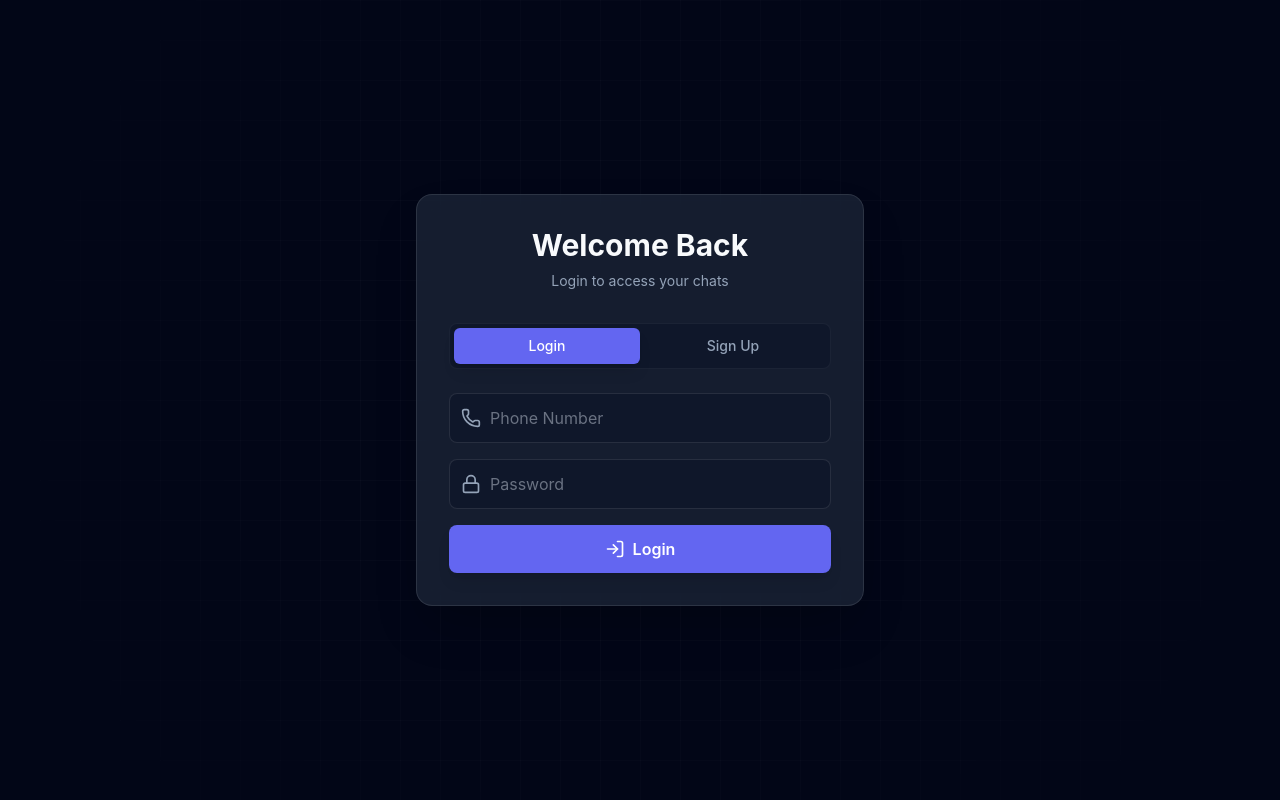
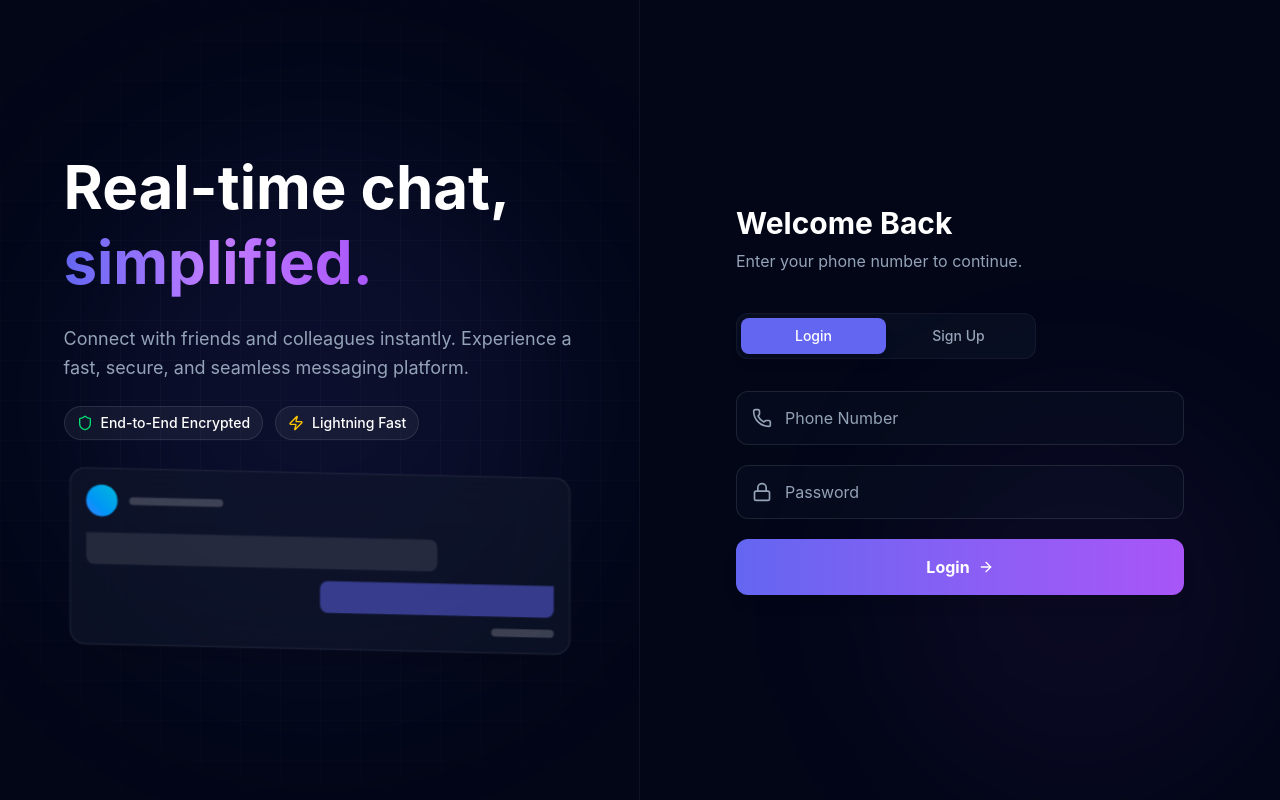
Before and after one commit to ankitbareth-dev/Chat-App-Frontend, a React (Vite) app: page /auth in a window 1280 px wide. Built offline with nearby package versions, Linux system fonts and the light colour scheme; no server answers.

Commit message:
improved designe for auth page

```diff
--- a/src/features/auth/AuthPage.tsx
+++ b/src/features/auth/AuthPage.tsx
@@ -2,11 +2,13 @@ import React, { useState, useEffect } from "react";
 import { useNavigate } from "react-router-dom";
 import {
   Loader2,
-  LogIn,
   UserPlus,
   Mail,
   Phone,
   Lock,
+  ArrowRight,
+  Shield,
+  Zap,
   User,
 } from "lucide-react";
 
@@ -23,7 +25,7 @@ const AuthPage = () => {
 
   useEffect(() => {
     if (isAuthenticated) {
-      navigate("/chat");
+      navigate("/dashboard");
     }
   }, [isAuthenticated, navigate]);
 
@@ -33,11 +35,6 @@ const AuthPage = () => {
     phone: "",
     password: "",
   });
-
-  //const handleToggle = () => {
-  // setIsLogin(!isLogin);
-  // setFormData({ name: "", email: "", phone: "", password: "" });
-  // };
 
   const handleSubmit = async (e: React.FormEvent) => {
     e.preventDefault();
@@ -59,36 +56,103 @@ const AuthPage = () => {
       loginUser.fulfilled.match(resultAction) ||
       signupUser.fulfilled.match(resultAction)
     ) {
-      navigate("/chat");
+      navigate("/dashboard");
     }
   };
 
   return (
-    <div className="min-h-screen flex items-center justify-center relative overflow-hidden bg-[var(--bg-deep)]">
-      {/* Background Grid Pattern */}
-      <div className="fixed inset-0 bg-grid-pattern pointer-events-none z-0 opacity-40" />
+    <div className="min-h-screen w-full grid lg:grid-cols-2 bg-[var(--bg-deep)]">
+      {/* =========================== */}
+      {/* LEFT SIDE: Marketing (Desktop Only) */}
+      {/* =========================== */}
+      <div className="hidden lg:flex relative overflow-hidden flex-col justify-center items-center p-12 border-r border-white/5">
+        {/* Background Elements from Hero */}
+        <div className="absolute inset-0 bg-grid-pattern pointer-events-none z-0 opacity-40" />
+        <div className="absolute top-1/2 left-1/2 -translate-x-1/2 -translate-y-1/2 w-[500px] h-[500px] bg-[var(--brand-primary)]/10 rounded-full blur-[100px] pointer-events-none" />
 
-      {/* Main Card */}
-      <div className="relative z-10 w-full max-w-md p-8 rounded-2xl border border-white/10 bg-[var(--bg-card)] backdrop-blur-md shadow-2xl">
-        {/* Header */}
-        <div className="text-center mb-8">
-          <h1 className="text-3xl font-bold text-[var(--text-main)] mb-2">
+        <div className="relative z-10 max-w-lg w-full space-y-8">
+          {/* Hero Text */}
+          <div className="space-y-6">
+            <h1 className="text-5xl md:text-6xl font-bold leading-tight text-white">
+              Real-time chat, <br />
+              <span className="text-transparent bg-clip-text bg-gradient-to-r from-[var(--brand-primary)] via-purple-400 to-[var(--brand-accent)]">
+                simplified.
+              </span>
+            </h1>
+            <p className="text-lg text-[var(--text-muted)] leading-relaxed">
+              Connect with friends and colleagues instantly. Experience a fast,
+              secure, and seamless messaging platform.
+            </p>
+
+            <div className="flex flex-wrap gap-3">
+              <div className="flex items-center gap-2 px-3 py-1.5 rounded-full bg-white/5 border border-white/10 text-sm font-medium text-white">
+                <Shield className="h-4 w-4 text-green-400" /> End-to-End
+                Encrypted
+              </div>
+              <div className="flex items-center gap-2 px-3 py-1.5 rounded-full bg-white/5 border border-white/10 text-sm font-medium text-white">
+                <Zap className="h-4 w-4 text-yellow-400" /> Lightning Fast
+              </div>
+            </div>
+          </div>
+
+          {/* Mini Chat UI Visual (Simplified Hero Visual) */}
+          <div className="relative perspective-1000 mt-8 transform rotate-y-12 rotate-x-6 hover:rotate-0 transition-transform duration-500">
+            <div className="rounded-2xl border border-white/10 bg-[var(--bg-surface)]/60 backdrop-blur-xl p-4 shadow-2xl">
+              <div className="flex items-center gap-3 mb-4">
+                <div className="h-8 w-8 rounded-full bg-gradient-to-tr from-blue-500 to-cyan-500"></div>
+                <div className="h-2 w-24 bg-white/20 rounded-full"></div>
+              </div>
+              <div className="space-y-3">
+                <div className="h-8 w-3/4 bg-white/10 rounded-lg rounded-tl-none"></div>
+                <div className="h-8 w-1/2 ml-auto bg-[var(--brand-primary)]/50 rounded-lg rounded-tr-none"></div>
+                <div className="h-2 w-16 ml-auto bg-white/20 rounded-full"></div>
+              </div>
+            </div>
+          </div>
+        </div>
+      </div>
+
+      {/* =========================== */}
+      {/* RIGHT SIDE: The Form (Clean Layout) */}
+      {/* =========================== */}
+      <div className="flex flex-col justify-center items-center p-8 relative">
+        {/* Ambient Glow for Form Side */}
+        <div className="absolute bottom-0 right-0 w-[400px] h-[400px] bg-[var(--brand-accent)]/5 rounded-full blur-[80px] pointer-events-none" />
+
+        {/* Form Container - No Card Border, Just Content */}
+        <div className="w-full max-w-md z-10 animate-fade-in-up">
+          {/* Header Section */}
+          <div className="mb-10">
+            {/* Mobile Logo (Only visible on small screens) */}
+            <div className="lg:hidden flex items-center gap-3 mb-6">
+              <div className="h-10 w-10 rounded-xl bg-gradient-to-br from-[var(--brand-primary)] to-[var(--brand-accent)] flex items-center justify-center text-white font-bold">
+                A
+              </div>
+              <span className="text-xl font-bold text-white">App Name</span>
+            </div>
+
+            <h2 className="text-3xl font-bold text-white mb-2">
               {isLogin ? "Welcome Back" : "Create Account"}
-          </h1>
-          <p className="text-[var(--text-muted)] text-sm">
+            </h2>
+            <p className="text-[var(--text-muted)]">
               {isLogin
-              ? "Login to access your chats"
-              : "Get started with your account today"}
+                ? "Enter your phone number to continue."
+                : "Enter your details to get started."}
             </p>
           </div>
 
-        {/* Tabs */}
-        <div className="flex bg-[var(--bg-surface)] rounded-lg p-1 mb-6 border border-white/5">
+          {/* Toggle Switch */}
+          <div className="flex bg-[var(--bg-surface)]/50 p-1 rounded-xl mb-8 border border-white/5 relative max-w-[300px]">
+            <div
+              className={`absolute top-1 bottom-1 w-[calc(50%-4px)] rounded-lg bg-[var(--brand-primary)] shadow-lg shadow-[var(--brand-primary)]/20 transition-all duration-300 ease-in-out ${
+                isLogin ? "left-1" : "left-1/2 ml-1"
+              }`}
+            />
             <button
               onClick={() => setIsLogin(true)}
-            className={`flex-1 py-2 text-sm font-medium rounded-md transition-all duration-200 ${
+              className={`flex-1 relative z-10 py-2 text-sm font-medium transition-colors duration-300 ${
                 isLogin
-                ? "bg-[var(--brand-primary)] text-white shadow-lg shadow-[var(--brand-primary)]/20"
+                  ? "text-white"
                   : "text-[var(--text-muted)] hover:text-white"
               }`}
             >
@@ -96,9 +160,9 @@ const AuthPage = () => {
             </button>
             <button
               onClick={() => setIsLogin(false)}
-            className={`flex-1 py-2 text-sm font-medium rounded-md transition-all duration-200 ${
+              className={`flex-1 relative z-10 py-2 text-sm font-medium transition-colors duration-300 ${
                 !isLogin
-                ? "bg-[var(--brand-primary)] text-white shadow-lg shadow-[var(--brand-primary)]/20"
+                  ? "text-white"
                   : "text-[var(--text-muted)] hover:text-white"
               }`}
             >
@@ -108,17 +172,17 @@ const AuthPage = () => {
 
           {/* Error Message */}
           {error && (
-          <div className="mb-4 p-3 rounded bg-red-500/10 border border-red-500/20 text-red-400 text-sm text-center">
+            <div className="mb-6 p-3 rounded-lg bg-red-500/10 border border-red-500/20 text-red-400 text-sm text-center">
               {error}
             </div>
           )}
 
           {/* Form */}
-        <form onSubmit={handleSubmit} className="space-y-4">
+          <form onSubmit={handleSubmit} className="space-y-5">
             {/* Name Field */}
             {!isLogin && (
-            <div className="relative">
-              <User className="absolute left-3 top-1/2 transform -translate-y-1/2 h-5 w-5 text-[var(--text-muted)]" />
+              <div className="relative group">
+                <User className="absolute left-4 top-1/2 transform -translate-y-1/2 h-5 w-5 text-[var(--text-muted)] group-focus-within:text-[var(--brand-primary)] transition-colors" />
                 <input
                   type="text"
                   placeholder="Full Name"
@@ -126,7 +190,7 @@ const AuthPage = () => {
                   onChange={(e) =>
                     setFormData({ ...formData, name: e.target.value })
                   }
-                className="w-full bg-[var(--bg-surface)] border border-white/10 text-[var(--text-main)] pl-10 pr-4 py-3 rounded-lg focus:outline-none focus:ring-2 focus:ring-[var(--brand-primary)] focus:border-transparent placeholder-gray-500 transition-all"
+                  className="w-full bg-[var(--bg-surface)]/30 border border-white/10 text-[var(--text-main)] pl-12 pr-4 py-3.5 rounded-xl focus:outline-none focus:border-[var(--brand-primary)] focus:ring-1 focus:ring-[var(--brand-primary)]/50 placeholder-[var(--text-muted)] transition-all"
                   required={!isLogin}
                 />
               </div>
@@ -134,8 +198,8 @@ const AuthPage = () => {
 
             {/* Email Field */}
             {!isLogin && (
-            <div className="relative">
-              <Mail className="absolute left-3 top-1/2 transform -translate-y-1/2 h-5 w-5 text-[var(--text-muted)]" />
+              <div className="relative group">
+                <Mail className="absolute left-4 top-1/2 transform -translate-y-1/2 h-5 w-5 text-[var(--text-muted)] group-focus-within:text-[var(--brand-primary)] transition-colors" />
                 <input
                   type="email"
                   placeholder="Email Address"
@@ -143,15 +207,15 @@ const AuthPage = () => {
                   onChange={(e) =>
                     setFormData({ ...formData, email: e.target.value })
                   }
-                className="w-full bg-[var(--bg-surface)] border border-white/10 text-[var(--text-main)] pl-10 pr-4 py-3 rounded-lg focus:outline-none focus:ring-2 focus:ring-[var(--brand-primary)] focus:border-transparent placeholder-gray-500 transition-all"
+                  className="w-full bg-[var(--bg-surface)]/30 border border-white/10 text-[var(--text-main)] pl-12 pr-4 py-3.5 rounded-xl focus:outline-none focus:border-[var(--brand-primary)] focus:ring-1 focus:ring-[var(--brand-primary)]/50 placeholder-[var(--text-muted)] transition-all"
                   required={!isLogin}
                 />
               </div>
             )}
 
             {/* Phone Number */}
-          <div className="relative">
-            <Phone className="absolute left-3 top-1/2 transform -translate-y-1/2 h-5 w-5 text-[var(--text-muted)]" />
+            <div className="relative group">
+              <Phone className="absolute left-4 top-1/2 transform -translate-y-1/2 h-5 w-5 text-[var(--text-muted)] group-focus-within:text-[var(--brand-primary)] transition-colors" />
               <input
                 type="tel"
                 placeholder="Phone Number"
@@ -159,14 +223,14 @@ const AuthPage = () => {
                 onChange={(e) =>
                   setFormData({ ...formData, phone: e.target.value })
                 }
-              className="w-full bg-[var(--bg-surface)] border border-white/10 text-[var(--text-main)] pl-10 pr-4 py-3 rounded-lg focus:outline-none focus:ring-2 focus:ring-[var(--brand-primary)] focus:border-transparent placeholder-gray-500 transition-all"
+                className="w-full bg-[var(--bg-surface)]/30 border border-white/10 text-[var(--text-main)] pl-12 pr-4 py-3.5 rounded-xl focus:outline-none focus:border-[var(--brand-primary)] focus:ring-1 focus:ring-[var(--brand-primary)]/50 placeholder-[var(--text-muted)] transition-all"
                 required
               />
             </div>
 
             {/* Password */}
-          <div className="relative">
-            <Lock className="absolute left-3 top-1/2 transform -translate-y-1/2 h-5 w-5 text-[var(--text-muted)]" />
+            <div className="relative group">
+              <Lock className="absolute left-4 top-1/2 transform -translate-y-1/2 h-5 w-5 text-[var(--text-muted)] group-focus-within:text-[var(--brand-primary)] transition-colors" />
               <input
                 type="password"
                 placeholder="Password"
@@ -174,7 +238,7 @@ const AuthPage = () => {
                 onChange={(e) =>
                   setFormData({ ...formData, password: e.target.value })
                 }
-              className="w-full bg-[var(--bg-surface)] border border-white/10 text-[var(--text-main)] pl-10 pr-4 py-3 rounded-lg focus:outline-none focus:ring-2 focus:ring-[var(--brand-primary)] focus:border-transparent placeholder-gray-500 transition-all"
+                className="w-full bg-[var(--bg-surface)]/30 border border-white/10 text-[var(--text-main)] pl-12 pr-4 py-3.5 rounded-xl focus:outline-none focus:border-[var(--brand-primary)] focus:ring-1 focus:ring-[var(--brand-primary)]/50 placeholder-[var(--text-muted)] transition-all"
                 required
               />
             </div>
@@ -183,23 +247,24 @@ const AuthPage = () => {
             <button
               type="submit"
               disabled={loading}
-            className="w-full bg-[var(--brand-primary)] hover:bg-[var(--brand-accent)] text-white font-semibold py-3 rounded-lg shadow-lg shadow-[var(--brand-primary)]/20 transition-all duration-300 transform hover:scale-[1.02] flex items-center justify-center gap-2 disabled:opacity-50 disabled:cursor-not-allowed"
+              className="w-full bg-gradient-to-r from-[var(--brand-primary)] to-[var(--brand-accent)] hover:brightness-110 text-white font-bold py-4 rounded-xl shadow-lg shadow-[var(--brand-primary)]/25 transition-all duration-300 transform hover:scale-[1.02] active:scale-[0.98] flex items-center justify-center gap-2 disabled:opacity-50 disabled:cursor-not-allowed mt-4"
             >
               {loading ? (
                 <Loader2 className="h-5 w-5 animate-spin" />
               ) : isLogin ? (
                 <>
-                <LogIn className="h-5 w-5" /> Login
+                  Login <ArrowRight className="h-4 w-4" />
                 </>
               ) : (
                 <>
-                <UserPlus className="h-5 w-5" /> Sign Up
+                  Create Account <UserPlus className="h-4 w-4" />
                 </>
               )}
             </button>
           </form>
         </div>
       </div>
+    </div>
   );
 };
 
--- a/src/index.css
+++ b/src/index.css
@@ -33,3 +33,16 @@ body {
 .gsap-animate {
   will-change: transform, opacity;
 }
+@keyframes fade-in-up {
+  0% {
+    opacity: 0;
+    transform: translateY(20px);
+  }
+  100% {
+    opacity: 1;
+    transform: translateY(0);
+  }
+}
+.animate-fade-in-up {
+  animation: fade-in-up 0.6s cubic-bezier(0.16, 1, 0.3, 1) forwards;
+}
```
Lines whose indentation alone changed are shown as unchanged.
